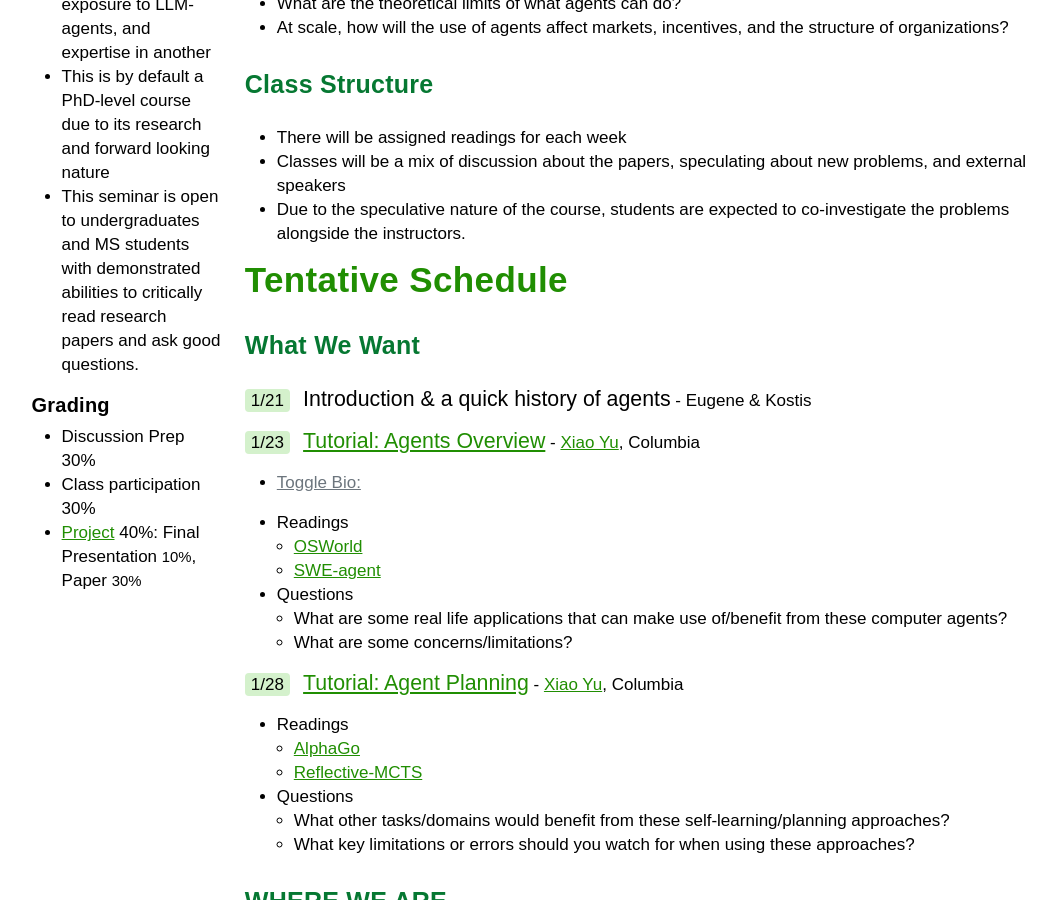
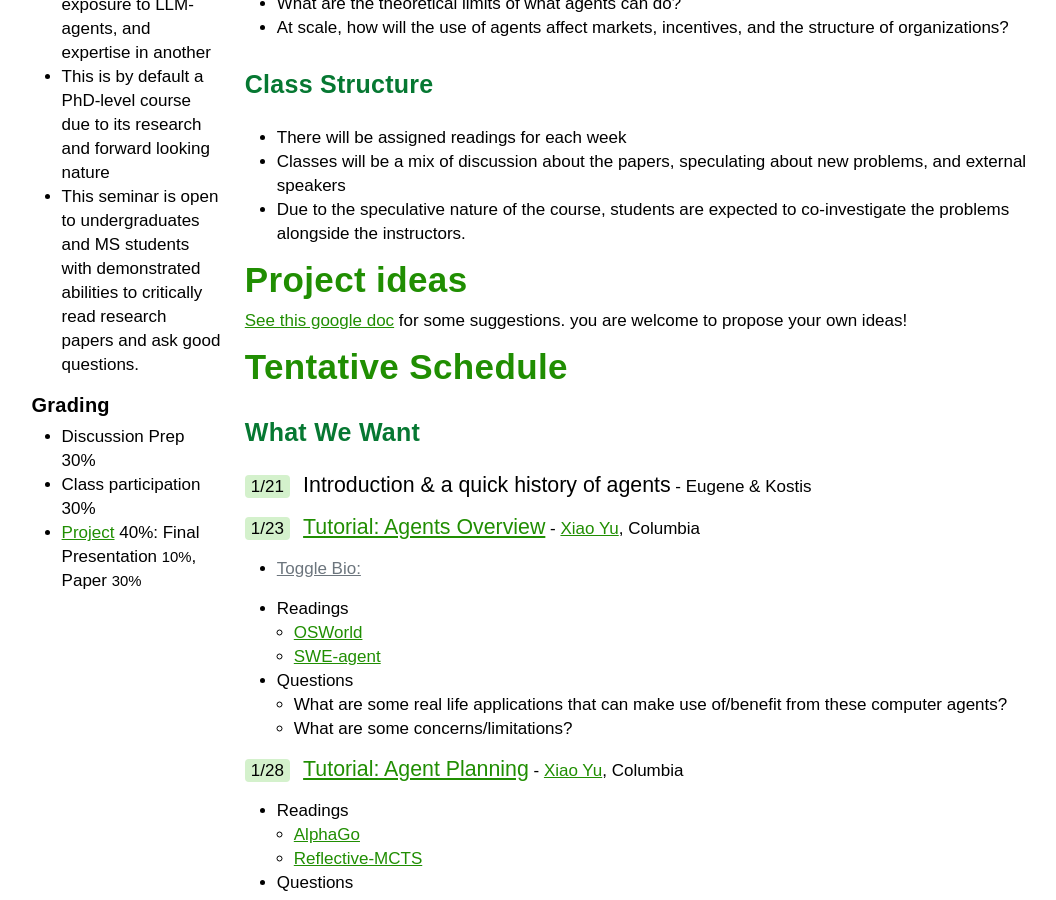
Before and after one commit to w6113/w6113.github.io, a Jekyll site: the page built from index.md, in a window 1280 px wide and 900 px high, scrolled down 630 px. Shown: the whole window, without its empty margins (78-1134 px from the left). Built offline with Jekyll 4.4.1, drawn with Linux system fonts in a browser that asks for light colours.

Commit message:
Update index.md

```diff
--- a/index.md
+++ b/index.md
@@ -37,7 +37,9 @@ Broad questions include
 * Classes will be a mix of discussion about the papers, speculating about new problems, and external speakers
 * Due to the speculative nature of the course, students are expected to co-investigate the problems alongside the instructors.
 
+# Project ideas
 
+[See this google doc](https://docs.google.com/document/d/19H-ZQ2ARwy-gUhOoUb9MqyWBNuVzCRTBlsNxAywlChQ/edit) for some suggestions.  you are welcome to propose your own ideas!
 
 
 
```
